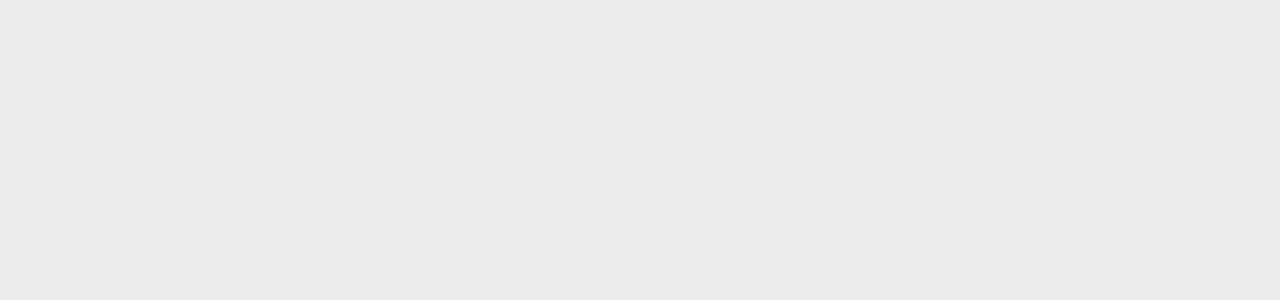
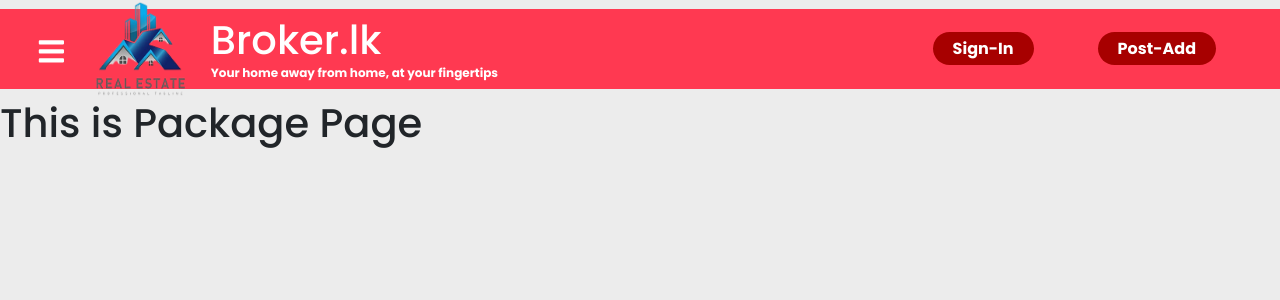
Before and after one commit to Bhanuka-Ekanayaka/BrokerLK-Group-Project, a React (Create React App) app in the folder frontend/: page /packages in a window 1280 px wide. Before the commit this address had no page. Shown: the top 300 px of the page. Built offline with nearby package versions, Linux system fonts and the light colour scheme.

Commit message:
Create Folder Strcuture

```diff
--- a/frontend/src/App.js
+++ b/frontend/src/App.js
@@ -1,9 +1,12 @@
 import './App.css';
 import { BrowserRouter as Router, Route, Routes } from 'react-router-dom';
+import './Components/Child/NavBar/Navbar.css';
 import Home from './Components/Home/Home'
 import Login from './Components/Login/Login';
 import Register from './Components/Register/Register';
 import Profile from './Components/Profile/Profile';
+import Package from './Components/Package/Package';
+import About from './Components/About/About';
 
 function App() {
   return (
@@ -11,6 +14,8 @@ function App() {
       <Router>
         <Routes>
           <Route path='/' element={<Home/>} />
+          <Route path='/packages' element={<Package/>} />
+          <Route path='/about' element={<About/>} />
           <Route path='/login' element={<Login/>} />
           <Route path='/register' element={<Register/>} />
           <Route path='/profile' element={<Profile/>}/>
--- /dev/null
+++ b/frontend/src/Components/About/About.js
@@ -0,0 +1,19 @@
+import NavBar from "../Child/NavBar/NavBar";
+import {useRef} from 'react';
+
+const About = () => {
+    const navRef = useRef();
+
+    const showNavbar =()=>{
+        navRef.current.classList.toggle('active');
+    }
+
+    return (
+        <>
+            <NavBar navRef={navRef} showNavBar={showNavbar}></NavBar>
+            <h1>This is a About Page</h1>
+        </>
+     );
+}
+
+export default About;
--- a/frontend/src/Components/Home/ChildComponents/NavBar.js
+++ b/frontend/src/Components/Child/NavBar/NavBar.js
@@ -1,6 +1,6 @@
 
 import { FaBars } from 'react-icons/fa';
-import logo from '../assets/logo.png';
+import logo from './assets/logo.png';
 import MenuBar from './MenuBar';
 
 const NavBar = ({ showNavBar, navRef }) => {
--- a/frontend/src/Components/Home/Home.js
+++ b/frontend/src/Components/Home/Home.js
@@ -1,6 +1,6 @@
-import './Navbar.css';
+
 import {useRef} from 'react';
-import NavBar from './ChildComponents/NavBar';
+import NavBar from '../Child/NavBar/NavBar';
 
 const Home = () => {
   const navRef = useRef();
@@ -12,7 +12,7 @@ const Home = () => {
   return (
           <>
             <NavBar navRef={navRef} showNavBar={showNavbar}></NavBar>
-            <h1>Bhanuka Ekanayaka</h1>
+            <h1>This is Home Page</h1>
           </>
    );
 }
--- /dev/null
+++ b/frontend/src/Components/Package/Package.js
@@ -0,0 +1,20 @@
+import NavBar from "../Child/NavBar/NavBar";
+import {useRef} from 'react';
+
+
+const Package = () => {
+    const navRef = useRef();
+
+    const showNavbar =()=>{
+        navRef.current.classList.toggle('active');
+    }
+
+    return (
+        <>
+            <NavBar navRef={navRef} showNavBar={showNavbar}></NavBar>
+            <h1>This is Package Page</h1>
+        </>
+     );
+}
+
+export default Package;
```
Also changed, not shown: frontend/src/Components/Home/ChildComponents/Slider.js (deleted, +0 -9 lines), frontend/src/Components/Child/NavBar/MenuBar.js (renamed from frontend/src/Components/Home/ChildComponents/MenuBar.js), frontend/src/Components/Child/NavBar/Navbar.css (renamed from frontend/src/Components/Home/Navbar.css), frontend/src/Components/Child/NavBar/assets/logo.png (renamed from frontend/src/Components/Home/assets/logo.png).
